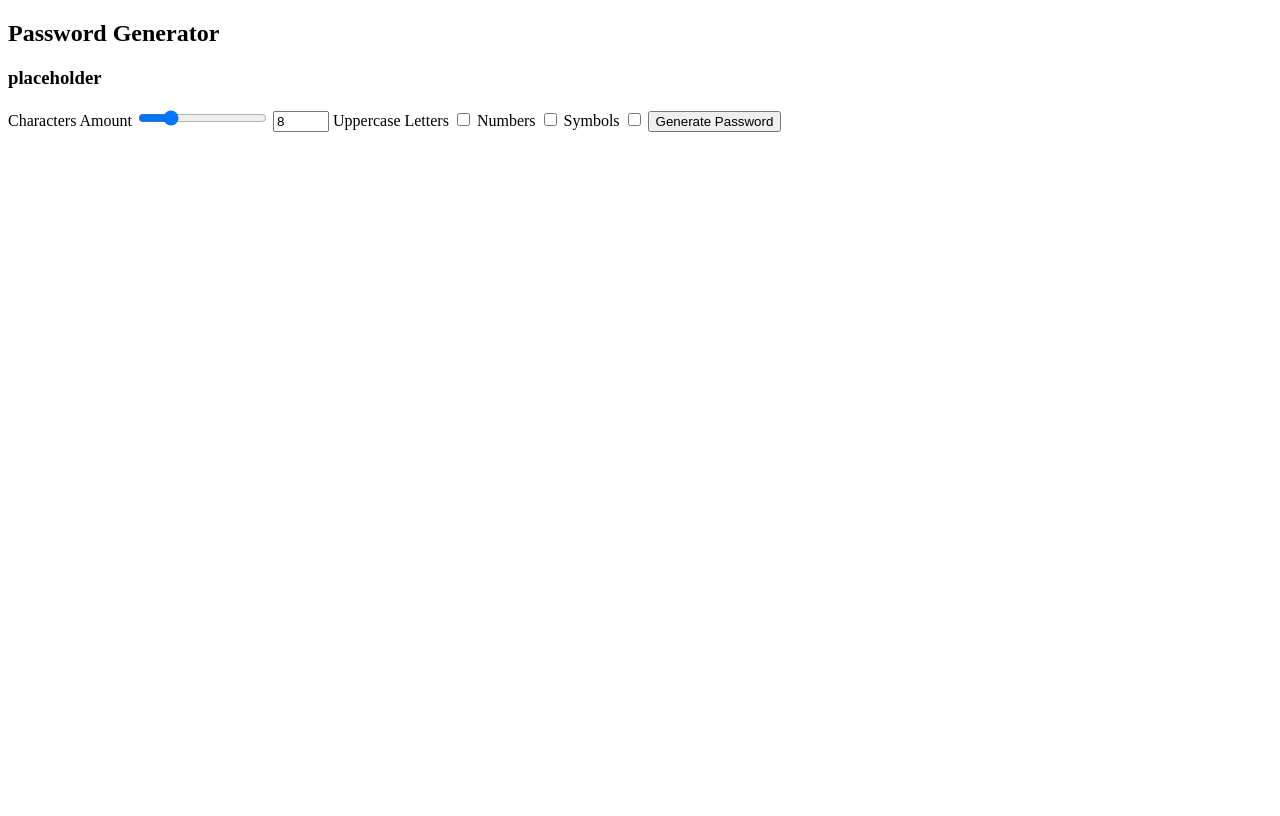
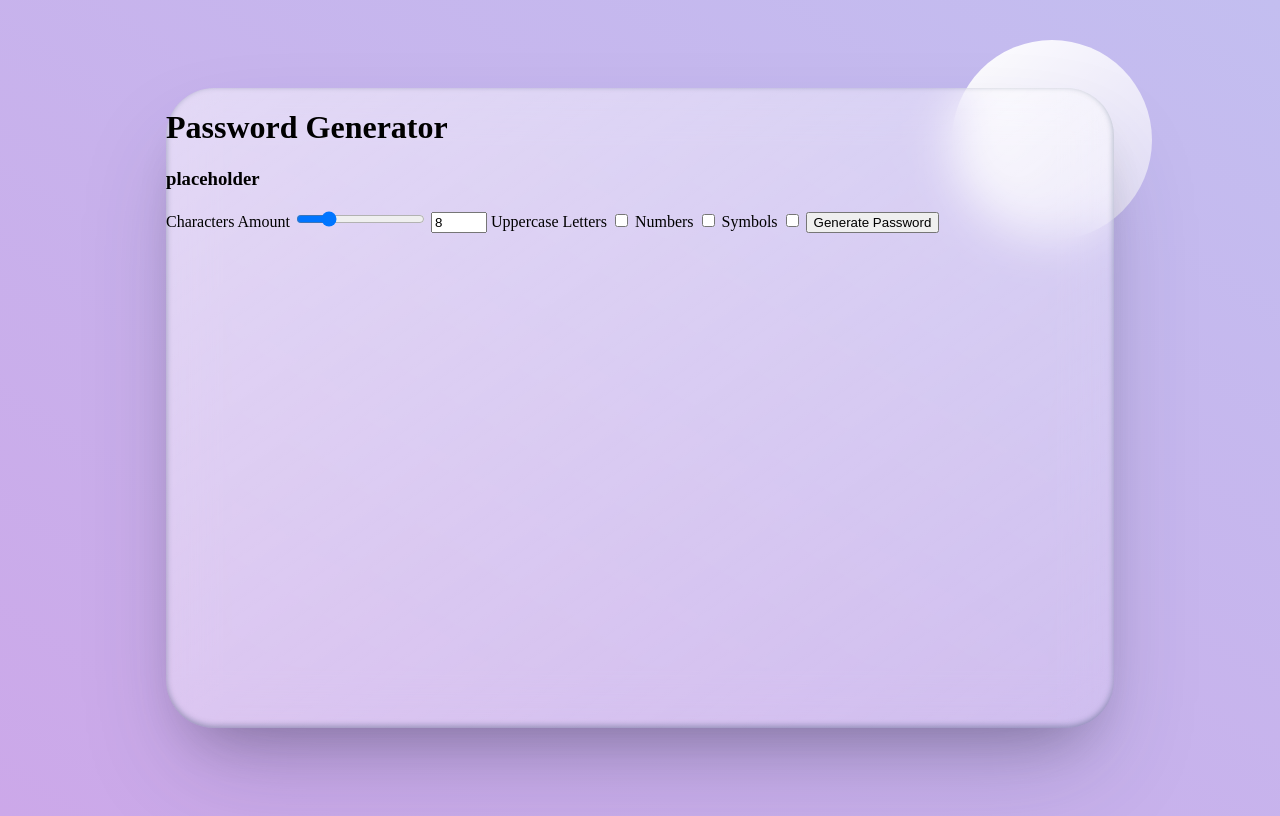
Before and after one commit to Snakerrek/Password-Generator, a plain HTML site: page index.html in a window 1280 px wide. Drawn offline with Linux system fonts and the light colour scheme.

Commit message:
Styling main page look.

```diff
--- a/index.html
+++ b/index.html
@@ -6,23 +6,17 @@
     <meta name="viewport" content="width=device-width, initial-scale=1.0" />
 
     <link rel="icon" type="image/png" sizes="16x16" href="/favicon.png" />
+    <link rel="stylesheet" href="styles.css" />
     <title>Password Generator</title>
   </head>
   <body>
-    <main>
-      <section class="glass">
+    <div class="glass shadow-3d">
       <h1>Password Generator</h1>
       <h3>placeholder</h3>
       <form>
         <label for="charAmountRange">Characters Amount</label>
         <input type="range" min="1" max="32" value="8" id="charAmountRange" />
-          <input
-            type="number"
-            min="1"
-            max="32"
-            value="8"
-            id="charAmountNumber"
-          />
+        <input type="number" min="1" max="32" value="8" id="charAmountNumber" />
 
         <label for="upLetters">Uppercase Letters</label>
         <input type="checkbox" id="upLetters" />
@@ -35,7 +29,7 @@
 
         <button type="submit">Generate Password</button>
       </form>
-      </section>
-    </main>
+    </div>
+    <div class="circle background-object"></div>
   </body>
 </html>
--- a/styles.css
+++ b/styles.css
@@ -0,0 +1,43 @@
+body {
+  min-height: 100vh;
+  background: linear-gradient(to left bottom, #c3bef0, #cca8e9);
+  display: flex;
+  align-items: center;
+  justify-content: center;
+}
+
+.glass {
+  background: linear-gradient(
+    to right bottom,
+    rgba(255, 255, 255, 0.5),
+    rgba(255, 255, 255, 0.15)
+  );
+  min-height: 80vh;
+  width: 75%;
+  border-radius: 3rem;
+  z-index: 2;
+  backdrop-filter: blur(1.5rem);
+}
+
+.shadow-3d {
+  box-shadow: rgba(50, 50, 93, 0.25) 0px 50px 100px -20px,
+    rgba(0, 0, 0, 0.3) 0px 30px 60px -30px,
+    rgba(10, 37, 64, 0.35) 0px -2px 6px 0px inset;
+}
+
+.background-object {
+  background: linear-gradient(
+    to right bottom,
+    rgba(255, 255, 255, 1),
+    rgba(255, 255, 255, 0.5)
+  );
+  position: absolute;
+}
+
+.circle {
+  width: 200px;
+  height: 200px;
+  top: 5%;
+  right: 10%;
+  border-radius: 50%;
+}
```
Lines whose indentation alone changed are shown as unchanged.
